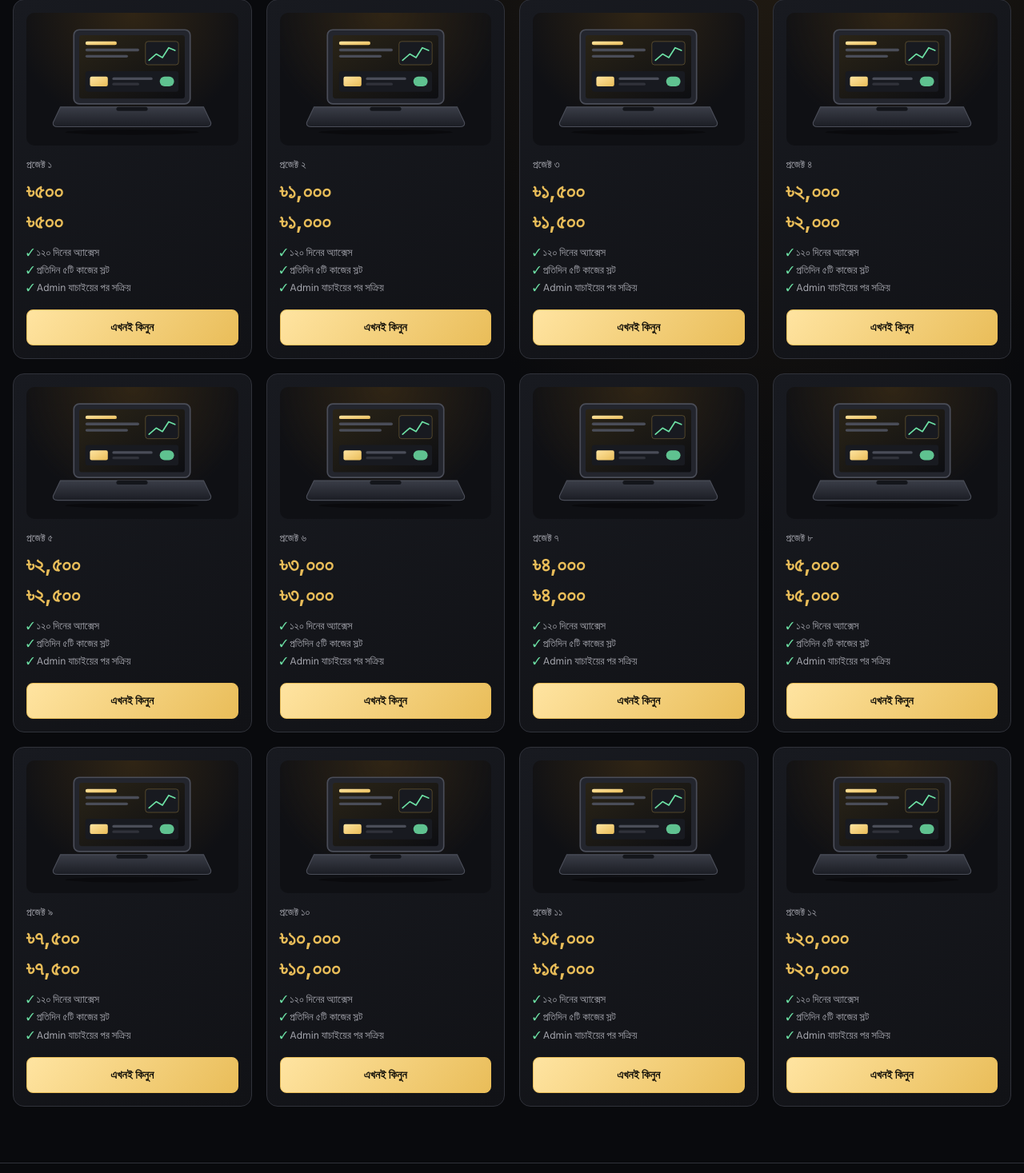
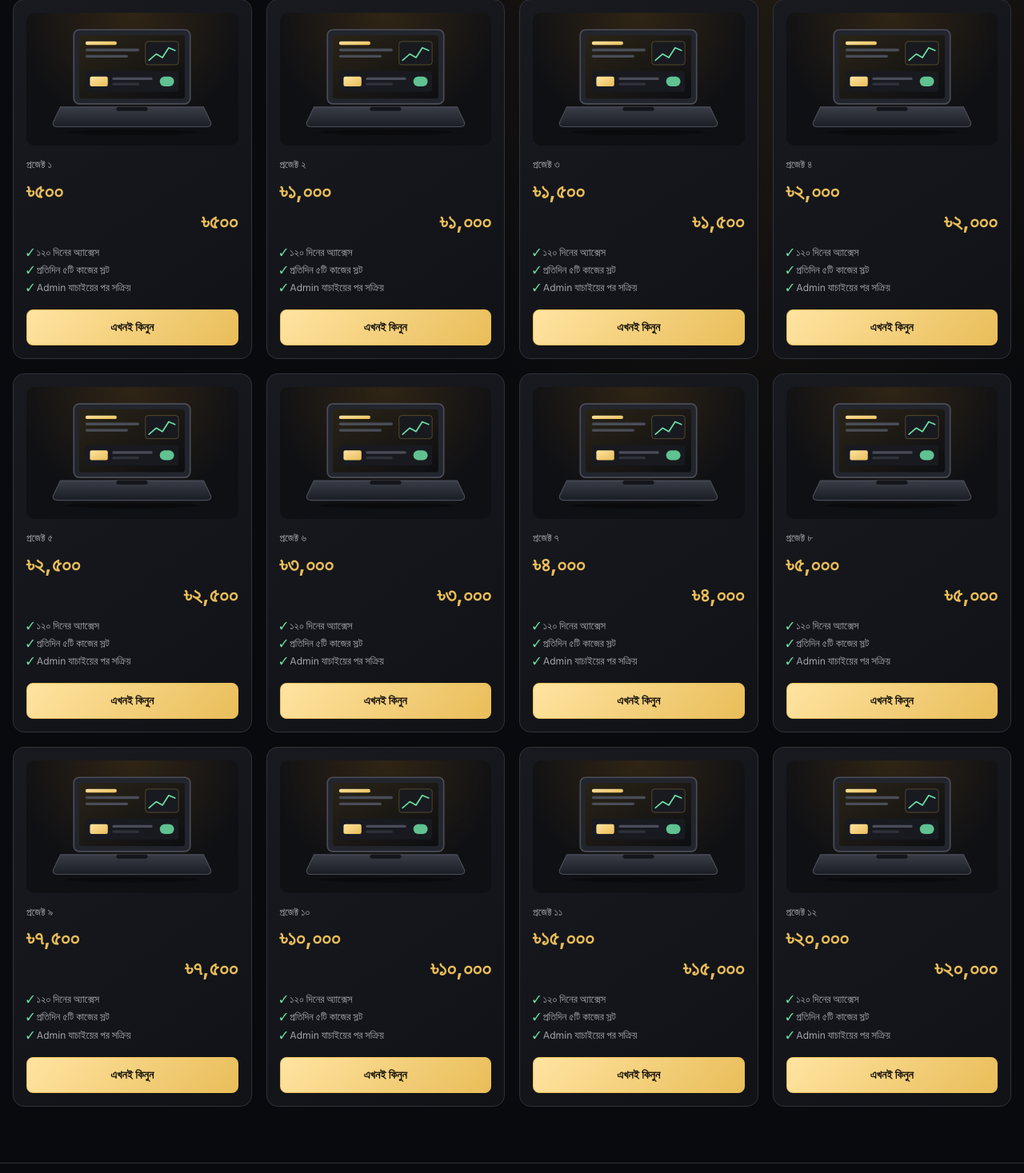
Before and after one commit to Monirul64/Earningbd, a Flask app: page /buy in a window 1280 px wide. Shown: the part 380-1847 px from the top of the page at 80% size. Run offline with Flask 3, Linux system fonts and the light colour scheme; a user stored in the database is signed in; some libraries are stand-ins or nearby versions.

Commit message:
Right-align price display in buy.html
Align price text to the right in buy.html

```diff
--- a/templates/buy.html
+++ b/templates/buy.html
@@ -44,7 +44,7 @@
             <span class="muted pkg-name">প্রজেক্ট {{ loop.index|bn }}</span>
 
             <h2>৳{{ p.price|bn }}</h2>
-                                                                                               <h2>৳{{ p.price|bn }}</h2>
+                                                                                               <h2 style="text-align: right;">৳{{ p.price|bn }}</h2>
 
             <ul class="pkg-info">
                 <li>{{ project_days|bn }} দিনের অ্যাক্সেস</li>
```
